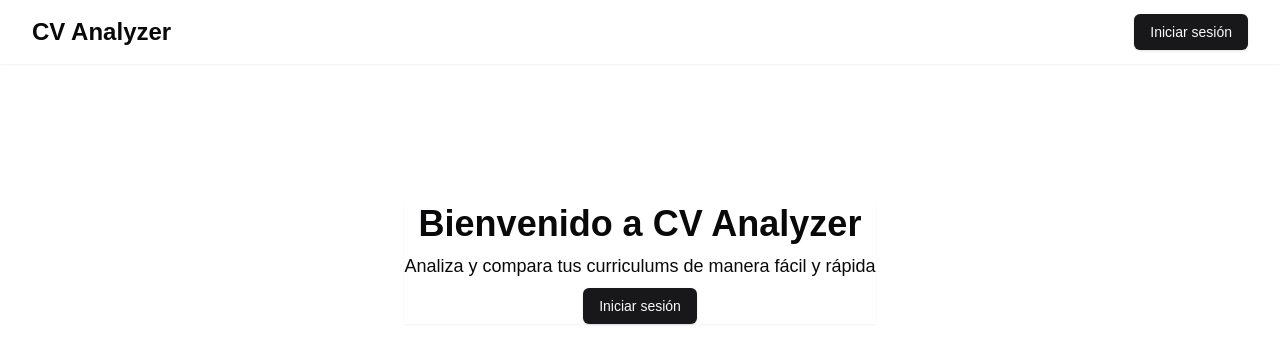
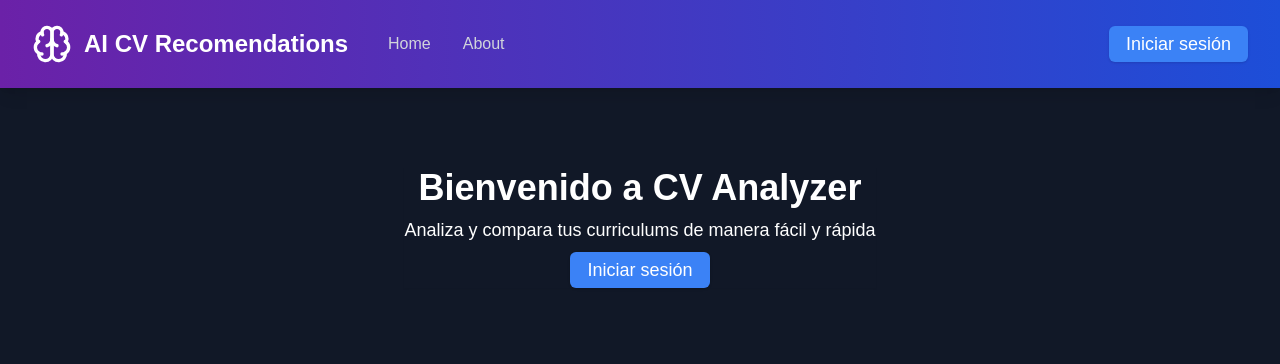
Before and after one commit to ivan2214/AI-CV-Recomendations, a Next.js app: page / in a window 1280 px wide. Shown: the top 364 px of the page. Built offline with nearby package versions, Linux system fonts and the light colour scheme; no server answers.

Commit message:
Refactor: improve ai recommendations
Improves the format and clarity of AI-generated recommendations for CV improvements.  The AI now returns a structured array of recommendations instead of a parsed list, enhancing the overall user experience.  Also updates styling and adds a header component.

```diff
--- a/app/globals.css
+++ b/app/globals.css
@@ -12,54 +12,56 @@ html,
 	height: 100%;
 }
 
+
 @layer base {
 	:root {
 	  --background: 0 0% 100%;
-		--foreground: 240 10% 3.9%;
+	  --foreground: 222.2 84% 4.9%;
 	  --card: 0 0% 100%;
-		--card-foreground: 240 10% 3.9%;
+	  --card-foreground: 222.2 84% 4.9%;
 	  --popover: 0 0% 100%;
-		--popover-foreground: 240 10% 3.9%;
-		--primary: 240 5.9% 10%;
-		--primary-foreground: 0 0% 98%;
-		--secondary: 240 4.8% 95.9%;
-		--secondary-foreground: 240 5.9% 10%;
-		--muted: 240 4.8% 95.9%;
-		--muted-foreground: 240 3.8% 46.1%;
-		--accent: 240 4.8% 95.9%;
-		--accent-foreground: 240 5.9% 10%;
+	  --popover-foreground: 222.2 84% 4.9%;
+	  --primary: 221.2 83.2% 53.3%;
+	  --primary-foreground: 210 40% 98%;
+	  --secondary: 210 40% 96.1%;
+	  --secondary-foreground: 222.2 47.4% 11.2%;
+	  --muted: 210 40% 96.1%;
+	  --muted-foreground: 215.4 16.3% 46.9%;
+	  --accent: 210 40% 96.1%;
+	  --accent-foreground: 222.2 47.4% 11.2%;
 	  --destructive: 0 84.2% 60.2%;
-		--destructive-foreground: 0 0% 98%;
-		--border: 240 5.9% 90%;
-		--input: 240 5.9% 90%;
-		--ring: 240 10% 3.9%;
+	  --destructive-foreground: 210 40% 98%;
+	  --border: 214.3 31.8% 91.4%;
+	  --input: 214.3 31.8% 91.4%;
+	  --ring: 221.2 83.2% 53.3%;
+	  --radius: 0.5rem;
 	  --chart-1: 12 76% 61%;
 	  --chart-2: 173 58% 39%;
 	  --chart-3: 197 37% 24%;
 	  --chart-4: 43 74% 66%;
 	  --chart-5: 27 87% 67%;
-		--radius: 0.5rem;
 	}
+
 	.dark {
-		--background: 240 10% 3.9%;
-		--foreground: 0 0% 98%;
-		--card: 240 10% 3.9%;
-		--card-foreground: 0 0% 98%;
-		--popover: 240 10% 3.9%;
-		--popover-foreground: 0 0% 98%;
-		--primary: 0 0% 98%;
-		--primary-foreground: 240 5.9% 10%;
-		--secondary: 240 3.7% 15.9%;
-		--secondary-foreground: 0 0% 98%;
-		--muted: 240 3.7% 15.9%;
-		--muted-foreground: 240 5% 64.9%;
-		--accent: 240 3.7% 15.9%;
-		--accent-foreground: 0 0% 98%;
+	  --background: 222.2 84% 4.9%;
+	  --foreground: 210 40% 98%;
+	  --card: 222.2 84% 4.9%;
+	  --card-foreground: 210 40% 98%;
+	  --popover: 222.2 84% 4.9%;
+	  --popover-foreground: 210 40% 98%;
+	  --primary: 217.2 91.2% 59.8%;
+	  --primary-foreground: 222.2 47.4% 11.2%;
+	  --secondary: 217.2 32.6% 17.5%;
+	  --secondary-foreground: 210 40% 98%;
+	  --muted: 217.2 32.6% 17.5%;
+	  --muted-foreground: 215 20.2% 65.1%;
+	  --accent: 217.2 32.6% 17.5%;
+	  --accent-foreground: 210 40% 98%;
 	  --destructive: 0 62.8% 30.6%;
-		--destructive-foreground: 0 0% 98%;
-		--border: 240 3.7% 15.9%;
-		--input: 240 3.7% 15.9%;
-		--ring: 240 4.9% 83.9%;
+	  --destructive-foreground: 210 40% 98%;
+	  --border: 217.2 32.6% 17.5%;
+	  --input: 217.2 32.6% 17.5%;
+	  --ring: 224.3 76.3% 48%;
 	  --chart-1: 220 70% 50%;
 	  --chart-2: 160 60% 45%;
 	  --chart-3: 30 80% 55%;
@@ -67,6 +69,7 @@ html,
 	  --chart-5: 340 75% 55%;
 	}
   }
+
 
 @layer base {
 	* {
--- a/app/layout.tsx
+++ b/app/layout.tsx
@@ -3,6 +3,7 @@ import { Geist, Geist_Mono } from "next/font/google";
 import "./globals.css";
 import { Toaster } from "@/components/ui/toaster";
 import { ClerkProvider } from "@clerk/nextjs";
+import { Header } from "@/components/Header";
 
 const geistSans = Geist({
 	variable: "--font-geist-sans",
@@ -28,9 +29,10 @@ export default function RootLayout({
 		<ClerkProvider>
 			<html lang="es">
 				<body
-					className={`${geistSans.variable} ${geistMono.variable} antialiased`}
+					className={`${geistSans.variable} ${geistMono.variable} bg-gray-900 text-white antialiased`}
 				>
-					{children}
+					<Header />
+					<main>{children}</main>
 					<Toaster />
 				</body>
 			</html>
--- a/app/page.tsx
+++ b/app/page.tsx
@@ -1,5 +1,4 @@
 import CVComparisonPage from "@/components/CVComparisonPage";
-import Header from "@/components/Header";
 import LoginHero from "@/components/LoginHero";
 import { auth, currentUser } from "@clerk/nextjs/server";
 
@@ -16,16 +15,5 @@ export default async function Home() {
 	// Use `user` to render user details or create UI elements
 	const isLoggedIn = !!user;
 
-	return (
-		<>
-			<Header />
-			{isLoggedIn ? (
-				<main className="mx-auto h-full w-full max-w-7xl px-4 py-16 sm:px-6 lg:px-8">
-					<CVComparisonPage />
-				</main>
-			) : (
-				<LoginHero />
-			)}
-		</>
-	);
+	return <>{isLoggedIn ? <CVComparisonPage /> : <LoginHero />}</>;
 }
--- a/components/CVComparisonPage.tsx
+++ b/components/CVComparisonPage.tsx
@@ -1,38 +1,115 @@
 "use client";
 
-import { useState } from "react";
+import { useState, useTransition } from "react";
 import CVUploadForm from "./CVUploadForm";
-import CVComparisonViewer from "./CVComparisonViewer";
-import SuggestionsList from "./SuggestionsList";
+import {
+	Card,
+	CardContent,
+	CardDescription,
+	CardHeader,
+	CardTitle,
+} from "@/components/ui/card";
+import { Upload, FileText, Zap, XCircle, CheckCircle } from "lucide-react";
+import { Progress } from "./ui/progress";
 
 export default function CVComparisonPage() {
-	const [oldCV, setOldCV] = useState("");
-	const [recomendations, setRecomendations] = useState<string[]>([]);
+	const [file, setFile] = useState<File | null>();
+	const [recommendations, setRecommendations] = useState<string[]>([]);
+	const [isPending, startTransition] = useTransition();
 
-	const handleUpload = (oldCVUrl: string) => {
-		setOldCV(oldCVUrl);
+	const handleUpload = (file: File) => {
+		setFile(file);
 	};
 
 	const handleRecomendations = (recomendations: string[]) => {
-		setRecomendations(recomendations);
+		setRecommendations(recomendations);
 	};
 
 	return (
-		<div className="grid grid-cols-2 gap-4">
-			<div className="flex flex-col gap-4">
+		<div className="min-h-screen bg-gradient-to-br from-purple-700 via-blue-800 to-teal-500 px-4 py-12 sm:px-6 lg:px-8">
+			<div className="mx-auto max-w-4xl">
+				<h2 className="mb-8 animate-pulse text-center font-bold text-5xl text-white">
+					AI CV Recomendations
+				</h2>
+				<div className="grid gap-8 md:grid-cols-2">
+					<Card className="border-0 bg-white/10 shadow-xl backdrop-blur-lg">
+						<CardHeader>
+							<CardTitle className="flex items-center text-2xl text-white">
+								<Upload className="mr-2" /> Upload CV & Job Description
+							</CardTitle>
+							<CardDescription className="text-gray-200">
+								Get AI-powered recommendations
+							</CardDescription>
+						</CardHeader>
+						<CardContent>
 							<CVUploadForm
+								isPending={isPending}
 								onUpload={handleUpload}
 								handleRecomendations={handleRecomendations}
+								startTransition={startTransition}
 							/>
+						</CardContent>
+					</Card>
+
+					<div className="space-y-8">
+						<Card className="border-0 bg-white/10 shadow-xl backdrop-blur-lg">
+							<CardHeader>
+								<CardTitle className="flex items-center text-2xl text-white">
+									<FileText className="mr-2" /> Uploaded CV
+								</CardTitle>
+							</CardHeader>
+							<CardContent>
+								{file ? (
+									<div className="rounded-md bg-white/20 p-4">
+										<p className="text-white">{file.name}</p>
+										<p className="text-gray-300 text-sm">
+											Size: {(file.size / 1024).toFixed(2)} KB
+										</p>
 									</div>
-			<div className="grid gap-4">
-				<CVComparisonViewer oldCV={oldCV} />
+								) : (
+									<p className="text-gray-300 italic">No CV uploaded yet.</p>
+								)}
+							</CardContent>
+						</Card>
+
+						<Card className="border-0 bg-white/10 shadow-xl backdrop-blur-lg">
+							<CardHeader>
+								<CardTitle className="flex items-center text-2xl text-white">
+									<Zap className="mr-2" /> AI Recommendations
+								</CardTitle>
+							</CardHeader>
+							<CardContent>
+								{isPending ? (
+									<div className="space-y-4">
+										<p className="text-white">
+											Analyzing your CV and job description...
+										</p>
+										<Progress value={33} className="w-full bg-secondary" />
 									</div>
-			{recomendations.length > 0 && (
-				<div className="grid gap-4">
-					<SuggestionsList suggestions={recomendations} />
+								) : recommendations.length > 0 ? (
+									<ul className="space-y-4">
+										{recommendations.map((rec) => (
+											<li key={rec} className="flex items-start">
+												{rec.includes("no") ? (
+													<XCircle className="mt-1 mr-2 h-5 w-5 flex-shrink-0 text-red-500" />
+												) : (
+													<CheckCircle className="mt-1 mr-2 h-5 w-5 flex-shrink-0 text-green-500" />
+												)}
+												<span className="text-white">{rec}</span>
+											</li>
+										))}
+									</ul>
+								) : (
+									<p className="text-gray-300 italic">
+										AI-powered recommendations will appear here after
+										processing.
+									</p>
+								)}
+							</CardContent>
+						</Card>
 					</div>
-			)}
+				</div>
+			</div>
 		</div>
 	);
 }
--- a/components/Header.tsx
+++ b/components/Header.tsx
@@ -1,23 +1,42 @@
+import Link from "next/link";
+import { Brain } from "lucide-react";
 import { SignedIn, SignedOut, SignInButton, UserButton } from "@clerk/nextjs";
-import Link from "next/link";
 import { Button } from "./ui/button";
-import { checkUser } from "@/lib/checkUser";
 
-export default async function Header() {
-	const user = await checkUser();
+export function Header() {
 	return (
-		<header className="bg-white shadow-sm">
-			<div className="mx-auto max-w-7xl px-4 sm:px-6 lg:px-8">
-				<div className="flex h-16 justify-between">
-					<div className="flex">
-						<Link href="/" className="flex flex-shrink-0 items-center">
-							<span className="font-bold text-2xl">CV Analyzer</span>
+		<header className="bg-gradient-to-r from-purple-800 to-blue-700 shadow-lg">
+			<nav className="mx-auto max-w-7xl px-4 sm:px-6 lg:px-8" aria-label="Top">
+				<div className="flex w-full items-center justify-between py-6">
+					<div className="flex items-center">
+						<Link href="/" className="flex items-center">
+							<Brain className="h-10 w-10 text-white" />
+							<span className="ml-3 font-bold text-2xl text-white">
+								AI CV Recomendations
+							</span>
 						</Link>
+						<div className="ml-10 hidden space-x-8 lg:block">
+							<Link
+								href="/"
+								className="font-medium text-base text-gray-300 hover:text-white"
+							>
+								Home
+							</Link>
+							<Link
+								href="/about"
+								className="font-medium text-base text-gray-300 hover:text-white"
+							>
+								About
+							</Link>
+						</div>
 					</div>
-					<div className="flex items-center">
+
+					<div className="ml-10 space-x-4">
 						<SignedOut>
 							<SignInButton mode="modal">
-								<Button>Iniciar sesión</Button>
+								<Button className="rounded-md border border-transparent bg-blue-500 px-4 py-2 font-medium text-lg text-white transition duration-150 ease-in-out hover:bg-blue-600">
+									Iniciar sesión
+								</Button>
 							</SignInButton>
 						</SignedOut>
 
@@ -26,7 +45,7 @@ export default async function Header() {
 						</SignedIn>
 					</div>
 				</div>
-			</div>
+			</nav>
 		</header>
 	);
 }
--- a/components/LoginHero.tsx
+++ b/components/LoginHero.tsx
@@ -11,7 +11,9 @@ export default function LoginHero() {
 				</p>
 
 				<SignInButton mode="modal">
-					<Button>Iniciar sesión</Button>
+					<Button className="rounded-md border border-transparent bg-blue-500 px-4 py-2 font-medium text-lg text-white transition duration-150 ease-in-out hover:bg-blue-600">
+						Iniciar sesión
+					</Button>
 				</SignInButton>
 			</div>
 		</div>
--- /dev/null
+++ b/components/ui/progress.tsx
@@ -0,0 +1,28 @@
+"use client"
+
+import * as React from "react"
+import * as ProgressPrimitive from "@radix-ui/react-progress"
+
+import { cn } from "@/lib/utils"
+
+const Progress = React.forwardRef<
+  React.ElementRef<typeof ProgressPrimitive.Root>,
+  React.ComponentPropsWithoutRef<typeof ProgressPrimitive.Root>
+>(({ className, value, ...props }, ref) => (
+  <ProgressPrimitive.Root
+    ref={ref}
+    className={cn(
+      "relative h-2 w-full overflow-hidden rounded-full bg-primary/20",
+      className
+    )}
+    {...props}
+  >
+    <ProgressPrimitive.Indicator
+      className="h-full w-full flex-1 bg-primary transition-all"
+      style={{ transform: `translateX(-${100 - (value || 0)}%)` }}
+    />
+  </ProgressPrimitive.Root>
+))
+Progress.displayName = ProgressPrimitive.Root.displayName
+
+export { Progress }
--- a/package.json
+++ b/package.json
@@ -24,6 +24,7 @@
 		"@radix-ui/react-avatar": "^1.1.2",
 		"@radix-ui/react-dropdown-menu": "^2.1.4",
 		"@radix-ui/react-label": "^2.1.1",
+		"@radix-ui/react-progress": "^1.1.1",
 		"@radix-ui/react-slot": "^1.1.1",
 		"@radix-ui/react-toast": "^1.2.4",
 		"ai": "^4.1.0",
```
Also changed, not shown: app/api/pdf/route.ts (+27 -22 lines), components/CVUploadForm.tsx (+26 -14 lines), 2 other files (tests, documents, lock files or other folders). Lines whose indentation alone changed are shown as unchanged.
